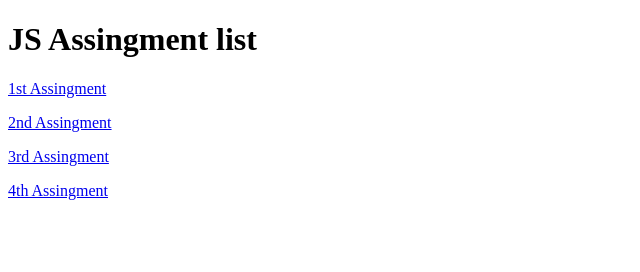
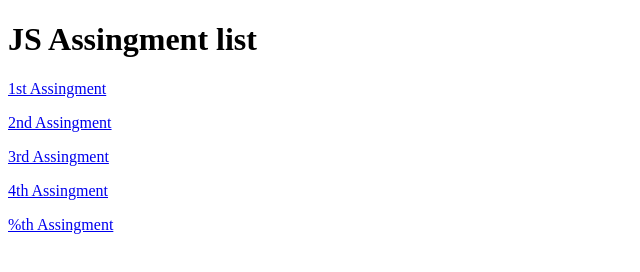
Before and after one commit to Syed-M-Sarim/JS-Assingments, a plain HTML site: page index.html in a window 1280 px wide. Shown: the whole page, without its empty margins (0-640 px from the left). Drawn offline with Linux system fonts and the light colour scheme.

Commit message:
Update index.html

```diff
--- a/index.html
+++ b/index.html
@@ -20,7 +20,7 @@
         <a href="/Assingments/Assingment-4/" target="_blank">4th Assingment</a>
     </p>
     <p>
-        <a href="/Assingments/Assingment-5/" target="_blank"></a>
+        <a href="/Assingments/Assingment-5/" target="_blank">%th Assingment</a>
     </p>
 </body>
 </html>
```
